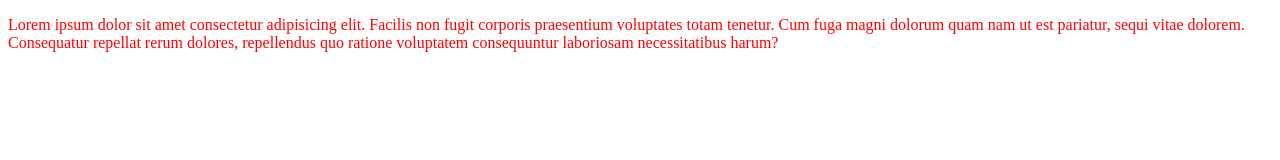
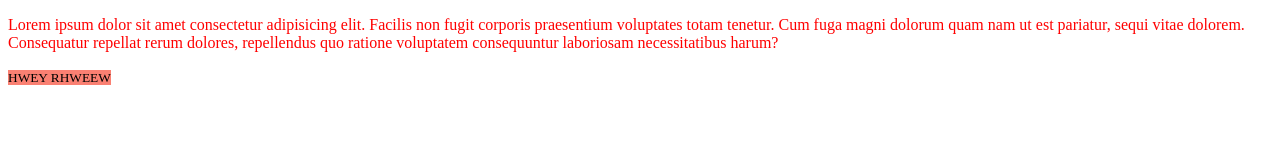
Before and after one commit to SabbirMeazee/my_first_repository, a plain HTML site: page my_first_repository/index.html in a window 1280 px wide. Drawn offline with Linux system fonts and the light colour scheme.

Commit message:
style got hired

```diff
--- a/my_first_repository/index.html
+++ b/my_first_repository/index.html
@@ -10,6 +10,7 @@
 <body>
 
    <p>Lorem ipsum dolor sit amet consectetur adipisicing elit. Facilis non fugit corporis praesentium voluptates totam tenetur. Cum fuga magni dolorum quam nam ut est pariatur, sequi vitae dolorem. Consequatur repellat rerum dolores, repellendus quo ratione voluptatem consequuntur laboriosam necessitatibus harum?</p>
+   <Small>HWEY RHWEEW</Small>
 
 </body>
 </html>
--- a/my_first_repository/style.css
+++ b/my_first_repository/style.css
@@ -1,3 +1,6 @@
 p{
    color: red;
 }
+small{
+   background-color: salmon;
+}
```
